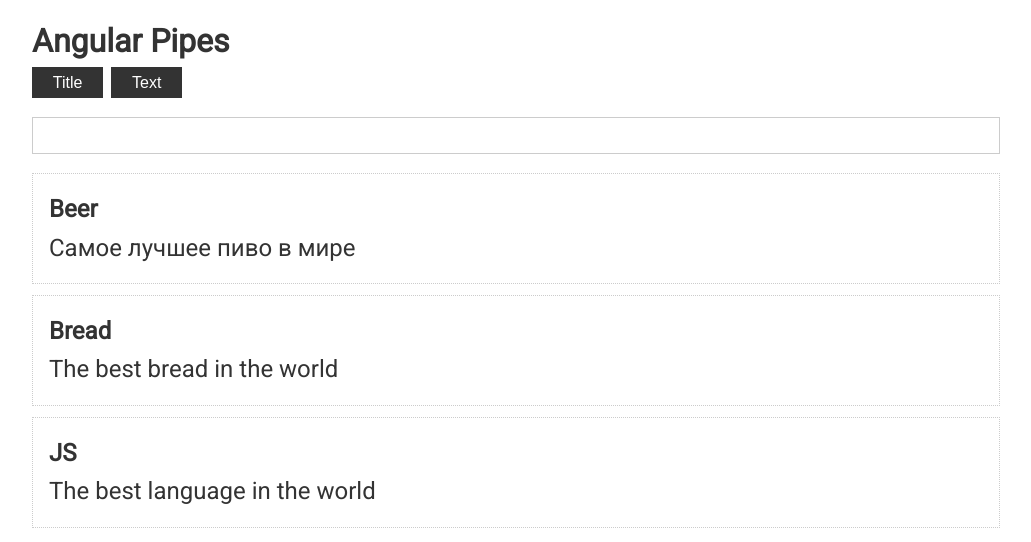
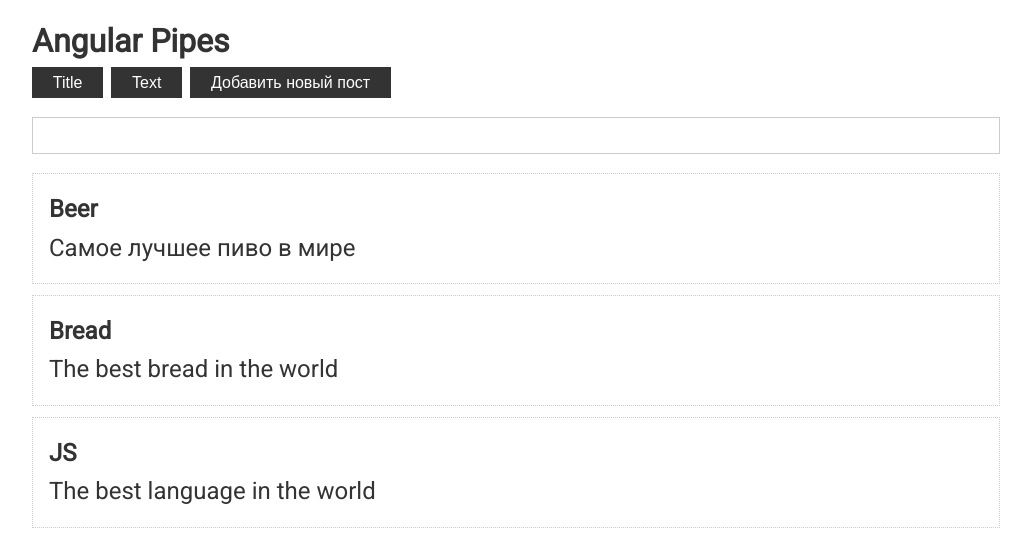
Before and after one commit to ArtemIgnatiev908976/Angular, an Angular app in the folder Angular 9. Теория и практика/angular-basics/: page / in a window 1280 px wide. Shown: the top 542 px of the page, without its empty margins (124-1155 px from the left). Built offline with nearby package versions, Linux system fonts and the light colour scheme.

Commit message:
Оптимизация пайпов
Добавили добавление нового поста при поиске

```diff
--- a/Angular 9. Теория и практика/angular-basics/src/app/app.component.html
+++ b/Angular 9. Теория и практика/angular-basics/src/app/app.component.html
@@ -3,7 +3,7 @@
 
   <button class="btn" (click)="searchField='title'">Title</button>
   <button class="btn" (click)="searchField='text'">Text</button>
-
+<button class="btn" (click)="addPost()">Добавить новый пост</button>
 
   <input type="text" [(ngModel)]="search">
 <div *ngFor = "let post of posts | filter: search: searchField" class="card">
--- a/Angular 9. Теория и практика/angular-basics/src/app/app.component.ts
+++ b/Angular 9. Теория и практика/angular-basics/src/app/app.component.ts
@@ -21,4 +21,13 @@
     {title: 'JS', text: 'The best language in the world'}
   ]
 
+
+  addPost(){
+    this.posts.unshift({
+      title:'Angular 8',
+      text: 'Игнатьев Артём курс '
+    })
+  }
+
+
 }
--- a/Angular 9. Теория и практика/angular-basics/src/app/pipes/filter.pipe.ts
+++ b/Angular 9. Теория и практика/angular-basics/src/app/pipes/filter.pipe.ts
@@ -2,7 +2,8 @@
 import {Post} from "../app.component";
 
 @Pipe({
-  name: 'filter'
+  name: 'filter',
+  pure: false
 })
 export class FilterPipe implements PipeTransform {
 
```
